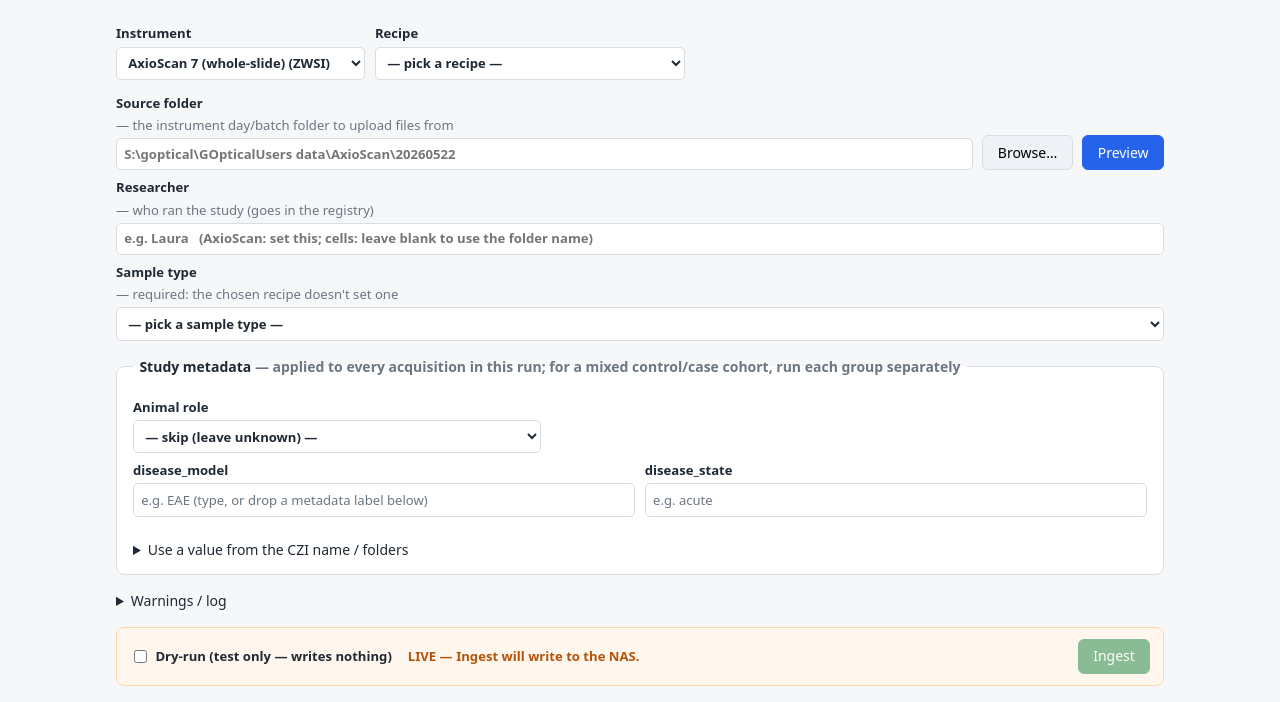
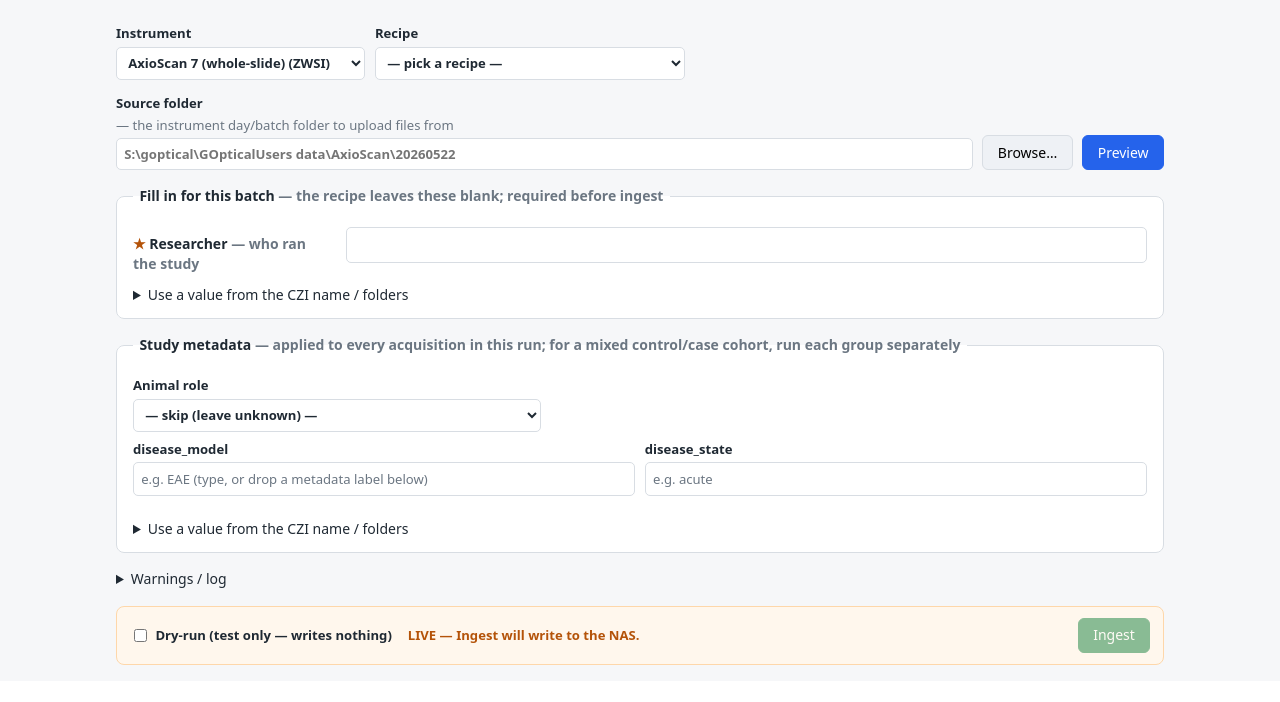
Before and after one commit to Rtasseff/gjesus3-pilot, a Flask app: page / in a window 1280 px wide. Shown: the part 146-848 px from the top of the page. After the commit the page ends 811 px from the top, so only its background shows below. Run offline with Flask 3, Linux system fonts and the light colour scheme.

Commit message:
GUI: runner adapts to the recipe — critical-field gaps filled per batch
Generalises the sample_type pattern: a recipe carries the stable per-convention
values and may leave critical fields blank; whatever it leaves blank is pushed to
the runner as a REQUIRED per-batch input, filled the normal way (metadata labels
+ free text), or the sample_type dropdown.

- Backend: CRITICAL_FIELDS (researcher, operator, sample_id, sample_type) +
  /api/recipe_gaps, which builds the EFFECTIVE config (template + recipe
  overrides) and returns the subset whose value is a gap (empty / NA / a
  <placeholder>; a ${...} ref or literal is not a gap). Verified: AxioScan no
  recipe -> [researcher]; recipe sets researcher -> []; cells -> [] (all set).
- Runner: replaced the always-on Researcher input + the special-case sample_type
  selector with ONE dynamic "Fill in for this batch" fieldset. It asks
  /api/recipe_gaps on instrument/recipe change and renders a starred required
  TokenField (with a shared metadata-label palette + live example) per gap, or
  the sample_type dropdown. Preview + Ingest are blocked until all gaps are
  filled; the values flow into the same overrides. Condition/study-metadata panel
  unchanged.

This subsumes the earlier researcher special-case and sample_type enforcement
into one mechanism, so cells recipes (everything template-set) ask for nothing
while AxioScan asks only for researcher. Verified: node --check; no dangling
refs; page renders; old fields removed.

Co-Authored-By: Claude Opus 4.8 (1M context) <noreply@anthropic.com>

```diff
--- a/tools/operator/gui/app.py
+++ b/tools/operator/gui/app.py
@@ -91,6 +91,38 @@ SAMPLE_TYPES = [
     {"value": "material", "label": "material — non-biological (nanoparticles, contrast agents)"},
     {"value": "phantom",  "label": "phantom — imaging calibration object"},
 ]
+
+# Critical fields that MUST end up populated. A recipe may set them (stable per
+# convention) or leave them blank; whatever it leaves blank is "pushed to the
+# runner" — shown there as a required per-batch input (token-field, or the
+# sample_type dropdown). See /api/recipe_gaps. `kind`: "token" (metadata-label +
+# text) or "sampletype" (controlled vocabulary).
+CRITICAL_FIELDS = [
+    {"key": "registry.researcher",   "label": "Researcher",  "kind": "token",      "hint": "who ran the study"},
+    {"key": "operator",              "label": "Operator",    "kind": "token",      "hint": "who ran the equipment"},
+    {"key": "registry.sample_id",    "label": "Sample ID",   "kind": "token",      "hint": ""},
+    {"key": "registry.sample_type",  "label": "Sample type", "kind": "sampletype", "hint": "controlled vocabulary"},
+]
+
+
+def _effective_value(cfg, key):
+    """The effective config value for a critical-field key (template+overrides)."""
+    if key.startswith("registry."):
+        return (cfg.get("registry") or {}).get(key.split(".", 1)[1])
+    return cfg.get(key)   # top-level keys: operator, link_filename, …
+
+
+def _is_gap(val):
+    """True when a value is effectively unset: empty / NA / a <placeholder>.
+    A ${...} reference or a real literal is NOT a gap (it resolves at ingest)."""
+    if val is None:
+        return True
+    s = str(val).strip()
+    if s == "" or s.upper() == "NA":
+        return True
+    if s.startswith("<") and s.endswith(">"):   # e.g. "<set per batch>"
+        return True
+    return False
 
 
 # --------------------------------------------------------------------- recipes
@@ -382,6 +414,27 @@ def api_listdir():
     except OSError as ex:
         out["error"] = str(ex)
     return jsonify(out)
+
+
+@app.route("/api/recipe_gaps", methods=["POST"])
+def api_recipe_gaps():
+    """Which CRITICAL_FIELDS does this recipe leave blank? The runner renders a
+    required per-batch input for each one returned. Computed on the EFFECTIVE
+    config (template + recipe overrides), so a value the template supplies (even
+    if the recipe doesn't override it) is not reported as a gap.
+    """
+    data = request.get_json(silent=True) or {}
+    instrument = (data.get("instrument") or "").upper()
+    overrides = data.get("overrides") or {}
+    if instrument not in MICROSCOPY_KEYS:
+        return jsonify({"gaps": []})
+    try:
+        template = templates.load_template(instrument)
+        cfg = config_builder.build_config(template, overrides)
+    except Exception as e:  # noqa: BLE001 — a bad recipe shouldn't 500 the runner
+        return jsonify({"gaps": [], "error": str(e)})
+    gaps = [f for f in CRITICAL_FIELDS if _is_gap(_effective_value(cfg, f["key"]))]
+    return jsonify({"gaps": gaps})
 
 
 @app.route("/api/sample_layout", methods=["POST"])
--- a/tools/operator/gui/static/app.js
+++ b/tools/operator/gui/static/app.js
@@ -173,13 +173,13 @@ async function loadRecipes() {
     recipesCache.map((r) =>
       `<option value="${esc(r.file)}">${esc(r.name)}</option>`).join("");
   $("#r-recipe-desc").textContent = "";
-  updateSampleTypeReq();
+  loadGaps();
 }
 rInstrument.addEventListener("change", loadRecipes);
 rRecipe.addEventListener("change", () => {
   const rec = recipesCache.find((r) => r.file === rRecipe.value);
   $("#r-recipe-desc").textContent = rec ? rec.description : "";
-  updateSampleTypeReq();
+  loadGaps();
 });
 
 function currentRecipeOverrides() {
@@ -187,21 +187,108 @@ function currentRecipeOverrides() {
   return rec ? (rec.overrides || {}) : {};
 }
 
-// Sample type is REQUIRED in the runner only when the chosen recipe doesn't set
-// it (controlled vocabulary, §2.4). Populate options + show/hide accordingly.
-$("#r-sampletype").innerHTML =
-  '<option value="">— pick a sample type —</option>' + sampleTypeOptions();
-function updateSampleTypeReq() {
-  $("#r-sampletype-wrap").hidden = "registry.sample_type" in currentRecipeOverrides();
+// ---- recipe gaps: critical fields the recipe leaves blank, filled per batch --
+// The runner asks the backend which CRITICAL_FIELDS are unset in the chosen
+// recipe and renders a REQUIRED input for each — a token-field (metadata labels
+// + free text), or the sample_type dropdown — filled per batch.
+let runnerDiscoveredRow = {};    // first parsed row, shared for live examples
+let runnerGapMeta = [];          // [{key,label,kind,hint}] from /api/recipe_gaps
+const runnerGapFields = {};      // key -> TokenField
+const runnerGapSelects = {};     // key -> <select> (sample_type)
+
+async function loadGaps() {
+  const grid = $("#r-gaps-grid");
+  Object.keys(runnerGapFields).forEach((k) => delete runnerGapFields[k]);
+  Object.keys(runnerGapSelects).forEach((k) => delete runnerGapSelects[k]);
+  try {
+    const data = await postJSON("/api/recipe_gaps", {
+      instrument: rInstrument.value, overrides: currentRecipeOverrides(),
+    });
+    runnerGapMeta = data.gaps || [];
+  } catch (e) { runnerGapMeta = []; }
+
+  if (!runnerGapMeta.length) { $("#r-gaps").hidden = true; grid.innerHTML = ""; return; }
+  $("#r-gaps").hidden = false;
+  grid.innerHTML = "";
+  runnerGapMeta.forEach((f) => {
+    const row = document.createElement("div");
+    row.className = "req-row"; row.dataset.key = f.key;
+    const lab = document.createElement("div"); lab.className = "req-label";
+    lab.innerHTML = `<span class="star">★</span> ${esc(f.label)}` +
+      (f.hint ? ` <span class="muted">— ${esc(f.hint)}</span>` : "");
+    const val = document.createElement("div"); val.className = "req-val";
+    if (f.kind === "sampletype") {
+      const sel = document.createElement("select");
+      sel.innerHTML = '<option value="">— pick a sample type —</option>' + sampleTypeOptions();
+      runnerGapSelects[f.key] = sel; val.append(sel);
+    } else {
+      const tfEl = document.createElement("div");
+      const ex = document.createElement("span"); ex.className = "example";
+      val.append(tfEl, ex);
+      runnerGapFields[f.key] = new TokenField(tfEl, { onChange: updateGapExamples });
+    }
+    row.append(lab, val); grid.appendChild(row);
+  });
+  updateGapExamples();
 }
-function runnerSampleType() {
-  if ($("#r-sampletype-wrap").hidden) return {};
-  const v = $("#r-sampletype").value;
-  return v ? { "registry.sample_type": v } : {};
+
+function runnerGapOverrides() {
+  const ov = {};
+  runnerGapMeta.forEach((f) => {
+    if (f.kind === "sampletype") {
+      const sel = runnerGapSelects[f.key];
+      if (sel && sel.value) ov[f.key] = sel.value;
+    } else {
+      const tf = runnerGapFields[f.key];
+      const v = tf ? tf.serialize().trim() : "";
+      if (v) ov[f.key] = v;
+    }
+  });
+  return ov;
 }
-function sampleTypeMissing() {
-  return !$("#r-sampletype-wrap").hidden && !$("#r-sampletype").value;
+
+function gapsMissing() {
+  return runnerGapMeta.some((f) => {
+    if (f.kind === "sampletype") {
+      const sel = runnerGapSelects[f.key];
+      return !(sel && sel.value);
+    }
+    const tf = runnerGapFields[f.key];
+    return !(tf && tf.serialize().trim());
+  });
 }
+
+function updateGapExamples() {
+  const ctx = runnerDiscoveredRow || {};
+  $$("#r-gaps-grid .req-row").forEach((row) => {
+    const tf = runnerGapFields[row.dataset.key];
+    const ex = row.querySelector(".example");
+    if (!tf || !ex) return;
+    const val = tf.serialize();
+    if (!val.includes("${")) { ex.textContent = ""; ex.classList.remove("bad"); return; }
+    const { text, unresolved } = resolveExample(val, ctx, {});
+    ex.textContent = "→ " + text;
+    ex.classList.toggle("bad", unresolved);
+  });
+}
+
+async function loadGapFields() {
+  $("#r-gaps-palette").innerHTML = "Loading…";
+  try {
+    const data = await postJSON("/api/discovered", {
+      instrument: rInstrument.value, overrides: currentRecipeOverrides(),
+      staging_path: $("#r-staging").value, nas_root: nasRoot(), limit: 5,
+    });
+    runnerDiscoveredRow = (data.rows && data.rows[0]) ? data.rows[0].discovered : {};
+    renderPalette($("#r-gaps-palette"), paletteEntries(data.keys || []),
+                  Object.values(runnerGapFields)[0]);
+    updateGapExamples();
+  } catch (e) {
+    $("#r-gaps-palette").innerHTML = `<span class="bad">${esc(e.message)}</span>`;
+  }
+}
+$("#r-gaps-load").addEventListener("click", loadGapFields);
+
 loadRecipes();
 
 // ---- per-run study metadata (condition block) ----------------------------
@@ -210,7 +297,6 @@ loadRecipes();
 // applied to EVERY acquisition in the run — the GUI equivalent of the
 // ni/mri-ingest --is-control / --disease-* flags.
 const rIsControl = $("#r-is-control");
-let runnerDiscoveredRow = {};
 // disease_model / disease_state are token-fields: free text + atomic field chips.
 const dmField = new TokenField($("#r-disease-model"), { onChange: updateMetaExamples });
 const dsField = new TokenField($("#r-disease-state"), { onChange: updateMetaExamples });
@@ -247,19 +333,10 @@ function runnerMetaOverrides() {
   return ov;                               // "" -> {} (skip, non-blocking)
 }
 
-// The Researcher box -> registry.researcher (the experiment owner). Blank = use
-// the template default (cells resolve it from discovered.researcher; AxioScan
-// has only a placeholder, so it should be set here).
-function runnerResearcher() {
-  const el = $("#r-researcher");
-  const v = (el && el.value || "").trim();
-  return v ? { "registry.researcher": v } : {};
-}
-
-// Recipe overrides + per-run researcher + condition (later wins on overlap).
+// Recipe overrides + the per-batch gap fills + condition (later wins on overlap).
 function runnerOverrides() {
-  return Object.assign({}, currentRecipeOverrides(), runnerResearcher(),
-                       runnerSampleType(), runnerMetaOverrides());
+  return Object.assign({}, currentRecipeOverrides(), runnerGapOverrides(),
+                       runnerMetaOverrides());
 }
 
 async function loadMetaFields() {
@@ -363,8 +440,8 @@ async function runnerPreview() {
   $("#r-errors").textContent = "";
   $("#r-summary").innerHTML = "";
   $("#r-dropped").innerHTML = "";
-  if (sampleTypeMissing()) {
-    $("#r-errors").textContent = "Pick a sample type first — the chosen recipe doesn't set one.";
+  if (gapsMissing()) {
+    $("#r-errors").textContent = "Fill in the required per-batch values first (the recipe leaves some blank).";
     $("#r-table-wrap").innerHTML = "";
     return;
   }
@@ -404,8 +481,8 @@ function appendLog(pre, level, msg) {
 }
 
 async function runnerIngest() {
-  if (sampleTypeMissing()) {
-    $("#r-errors").textContent = "Pick a sample type first — the chosen recipe doesn't set one.";
+  if (gapsMissing()) {
+    $("#r-errors").textContent = "Fill in the required per-batch values first (the recipe leaves some blank).";
     return;
   }
   const dry = $("#r-dry").checked;
--- a/tools/operator/gui/templates/index.html
+++ b/tools/operator/gui/templates/index.html
@@ -50,23 +50,22 @@
       <button id="r-preview" type="button" class="primary">Preview</button>
     </div>
 
-    <!-- Researcher (the person who ran the study) -> registry. The operator (the
-         tech who ran the scope) comes from the filename. -->
-    <div class="row">
-      <label class="grow">Researcher <span class="muted">— who ran the study (goes in the registry)</span>
-        <input id="r-researcher" type="text"
-               placeholder="e.g. Laura   (AxioScan: set this; cells: leave blank to use the folder name)">
-      </label>
-    </div>
-
-    <!-- Sample type — shown + REQUIRED only when the chosen recipe doesn't set
-         one (controlled vocabulary, 06_REGISTRIES §2.4). Options injected from
-         window.SAMPLE_TYPES. -->
-    <div class="row" id="r-sampletype-wrap" hidden>
-      <label class="grow">Sample type <span class="muted">— required: the chosen recipe doesn't set one</span>
-        <select id="r-sampletype"><option value="">— pick a sample type —</option></select>
-      </label>
-    </div>
+    <!-- Critical fields the chosen recipe leaves blank are "pushed" here and are
+         REQUIRED per batch. The runner adapts: it asks /api/recipe_gaps which
+         CRITICAL_FIELDS are unset in the recipe, then renders a token-field
+         (metadata-label + text) — or the sample_type dropdown — for each. -->
+    <fieldset id="r-gaps" hidden>
+      <legend>Fill in for this batch <span class="muted">— the recipe leaves these blank; required before ingest</span></legend>
+      <div id="r-gaps-grid" class="reqgrid"></div>
+      <details>
+        <summary>Use a value from the CZI name / folders</summary>
+        <p class="muted">Click or drag a metadata label into a box above; it resolves per file at ingest. Set the folder + NAS root, then show them.</p>
+        <div class="row">
+          <button id="r-gaps-load" type="button">Show metadata labels from the folder</button>
+        </div>
+        <div id="r-gaps-palette" class="palette"></div>
+      </details>
+    </fieldset>
 
     <!-- Per-run study metadata (condition block). Shown only for instruments
          whose template carries a condition: block (AxioScan tissue). -->
```
